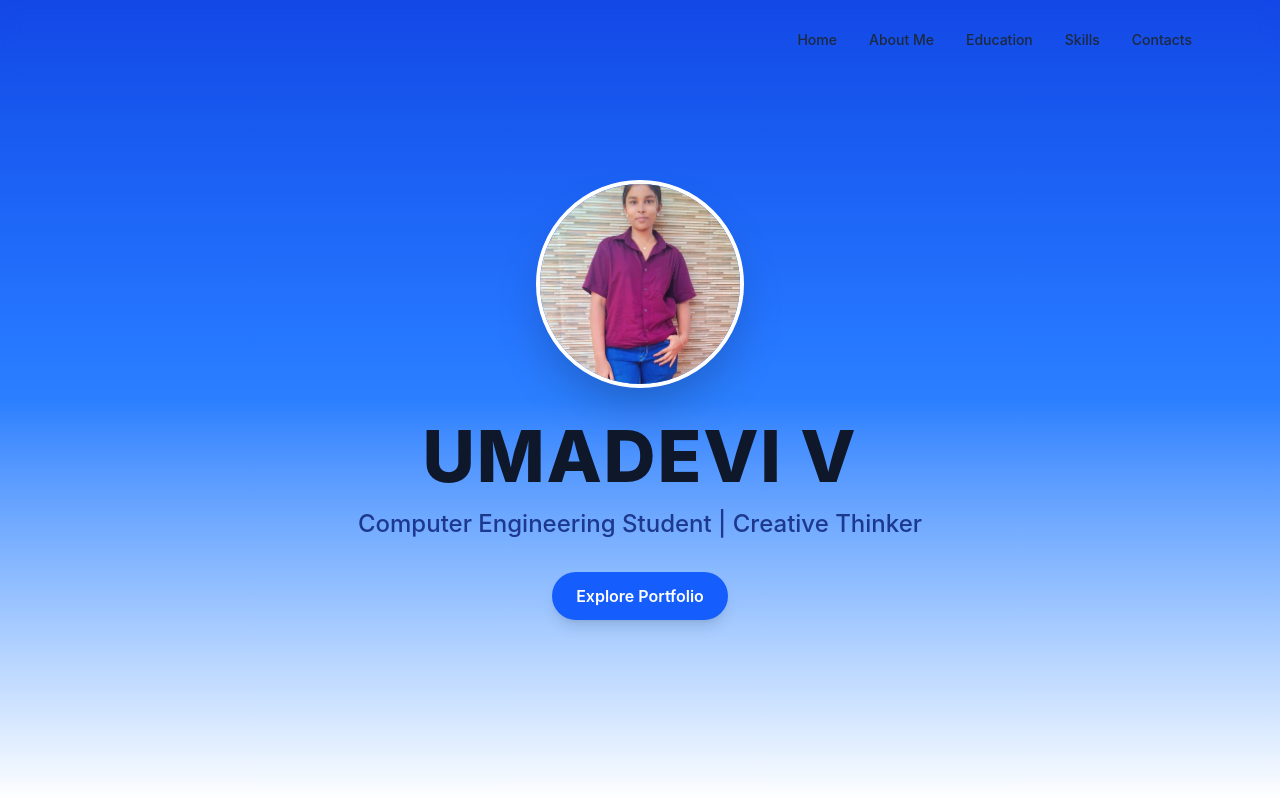
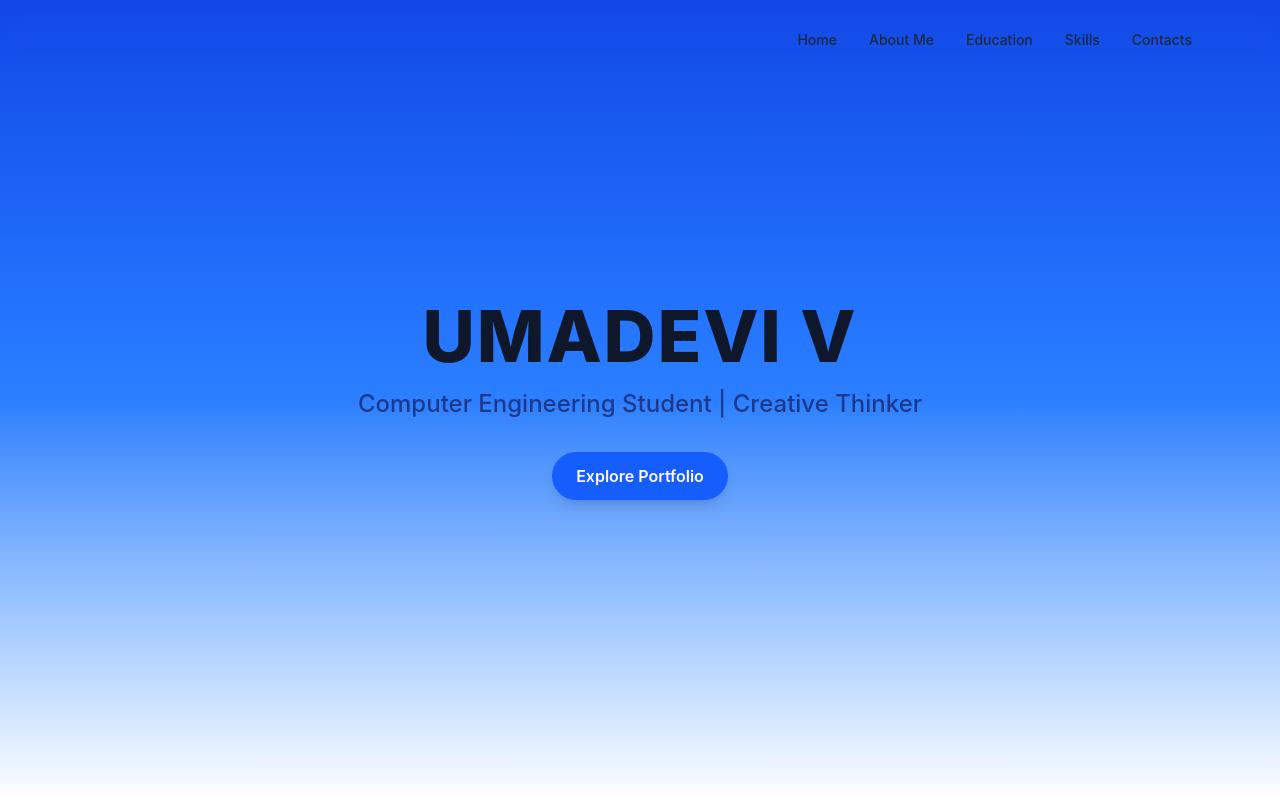
Before and after one commit to umadevivb60-maker/Portfolio, a React app: page / in a window 1280 px wide. Shown: the top 800 px of the page. Built offline with nearby package versions, Linux system fonts and the light colour scheme; the HTML template or start-up script is replaced by a standard one.

Commit message:
update ui5

```diff
--- a/src/components/Home.jsx
+++ b/src/components/Home.jsx
@@ -8,12 +8,6 @@ function Home() {
     >
       <div className="text-center px-6">
 
-        {/* Profile Image */}
-        <img
-          src="public/Images/kathu1.jpg"
-          alt="Umadevi"
-          className="w-40 h-40 md:w-52 md:h-52 rounded-full object-cover border-4 border-white shadow-2xl mx-auto mb-8 hover:scale-105 transition duration-300"
-        />
 
         {/* Name */}
         <h1 className="text-5xl md:text-7xl font-extrabold tracking-wide mb-4 text-slate-900">
```
